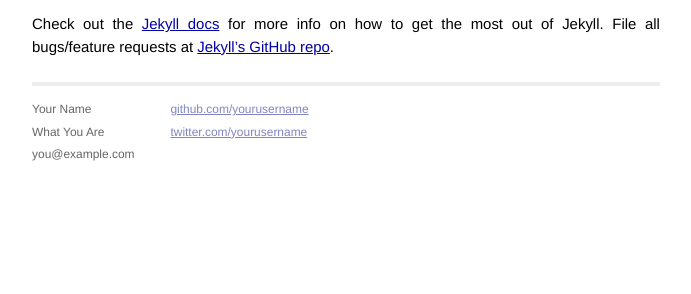
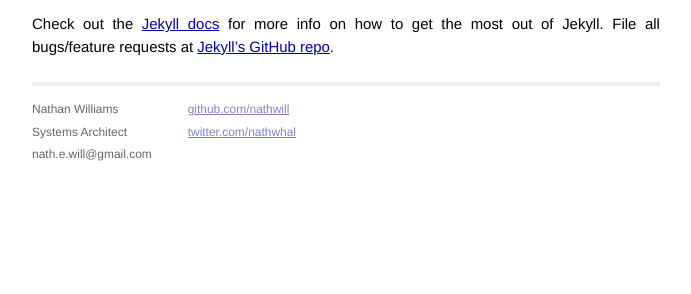
Before and after one commit to nathwill/nathwill.github.io, a Jekyll site: the page built from _posts/2014-02-13-welcome-to-jekyll.markdown, in a window 1280 px wide. Shown: the part 411-705 px from the top of the page, without its empty margins (294-985 px from the left). Built offline with Jekyll 4.4.1, drawn with Linux system fonts in a browser that asks for light colours; Markdown is read by kramdown in place of the engine named in the settings.

Commit message:
Gemfile and basic info

```diff
--- /dev/null
+++ b/Gemfile
@@ -0,0 +1,2 @@
+source 'https://rubygems.org'
+gem 'github-pages'
--- a/_layouts/default.html
+++ b/_layouts/default.html
@@ -26,15 +26,15 @@
           <div class="footer">
             <div class="contact">
               <p>
-                Your Name<br />
-                What You Are<br />
-                you@example.com
+                Nathan Williams<br />
+                Systems Architect<br />
+                nath.e.will@gmail.com
               </p>
             </div>
             <div class="contact">
               <p>
-                <a href="https://github.com/yourusername">github.com/yourusername</a><br />
-                <a href="https://twitter.com/yourusername">twitter.com/yourusername</a><br />
+                <a href="https://github.com/yourusername">github.com/nathwill</a><br />
+                <a href="https://twitter.com/yourusername">twitter.com/nathwhal</a><br />
               </p>
             </div>
           </div>
```
Also changed, not shown: Gemfile.lock (added).
